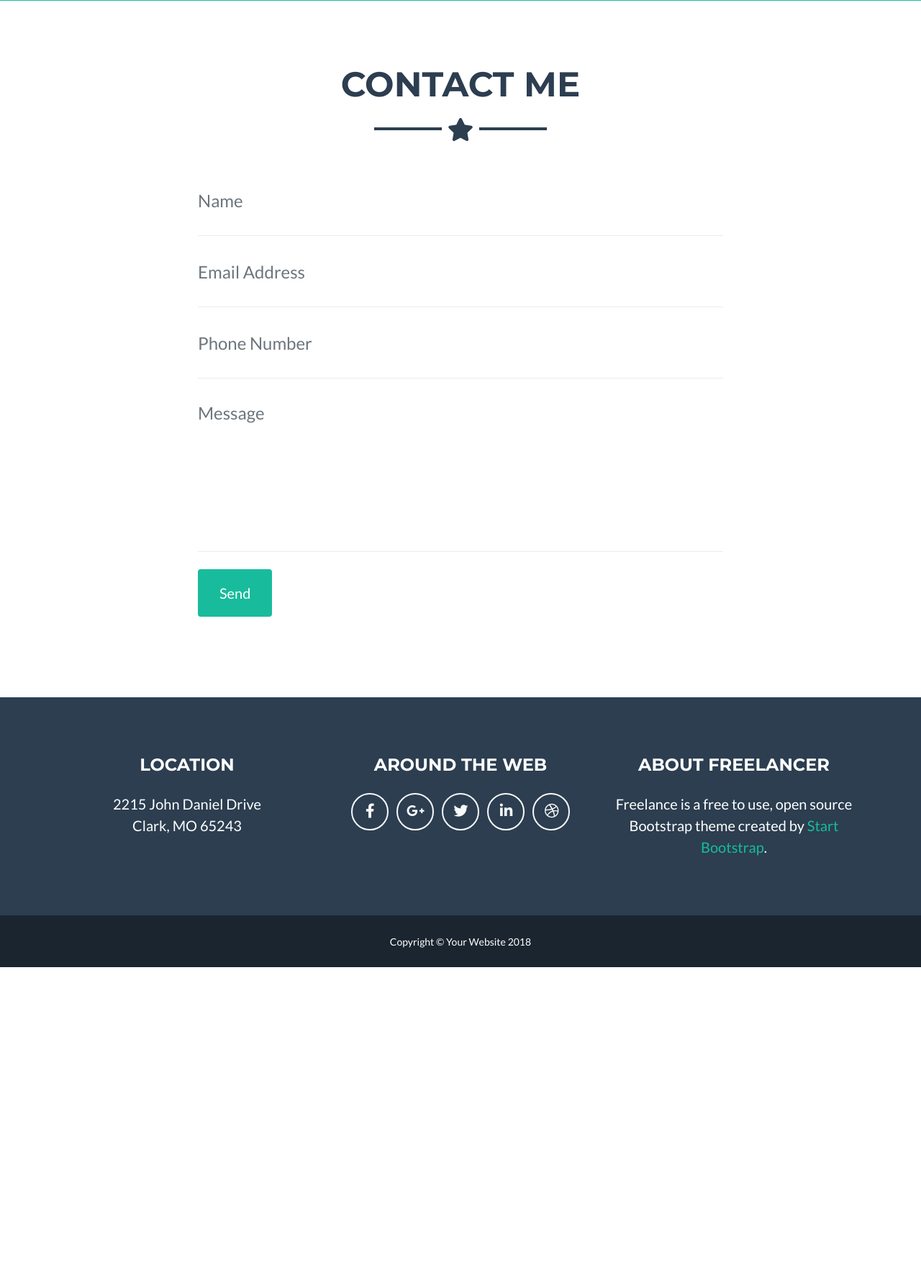
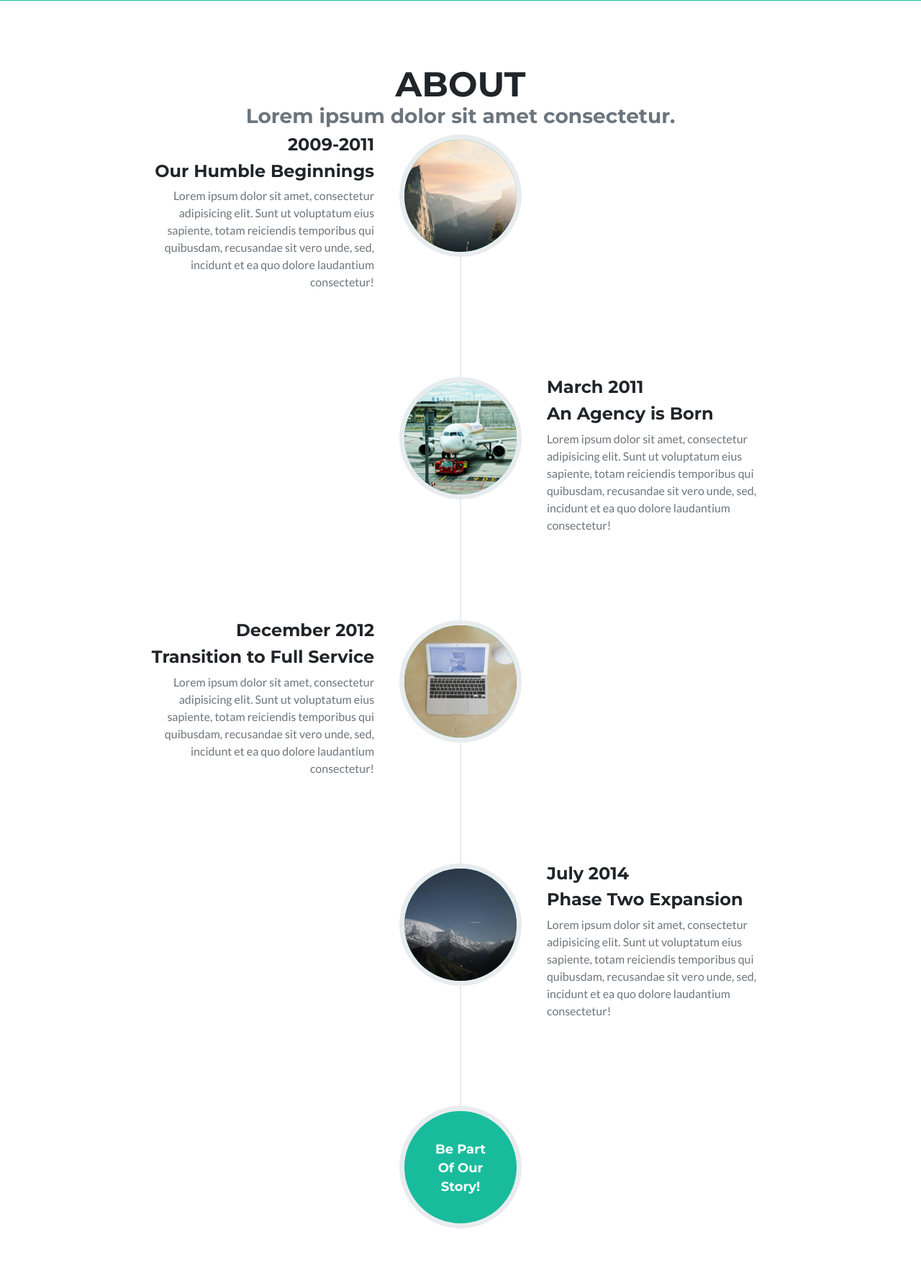
Before and after one commit to gparmeggiani/personal_website, a PHP site: page / in a window 1280 px wide. Shown: the part 2252-4021 px from the top of the page at 72% size. Before the commit the page ends 3596 px from the top, so only its background shows below. Run offline with PHP 8.4, Linux system fonts and the light colour scheme; style sheets or scripts are compiled from the project's sources; some libraries are stand-ins or nearby versions.

Commit message:
Add timeline template

```diff
--- a/src/index.html
+++ b/src/index.html
@@ -153,6 +153,88 @@
         </div>
       </div>
     </section>
+
+    <!-- About -->
+    <section id="about">
+      <div class="container">
+        <div class="row">
+          <div class="col-lg-12 text-center">
+            <h2 class="section-heading text-uppercase">About</h2>
+            <h3 class="section-subheading text-muted">Lorem ipsum dolor sit amet consectetur.</h3>
+          </div>
+        </div>
+        <div class="row">
+          <div class="col-lg-12">
+            <ul class="timeline">
+              <li>
+                <div class="timeline-image">
+                  <img class="rounded-circle img-fluid" src="static/img/about/1.jpg" alt="">
+                </div>
+                <div class="timeline-panel">
+                  <div class="timeline-heading">
+                    <h4>2009-2011</h4>
+                    <h4 class="subheading">Our Humble Beginnings</h4>
+                  </div>
+                  <div class="timeline-body">
+                    <p class="text-muted">Lorem ipsum dolor sit amet, consectetur adipisicing elit. Sunt ut voluptatum eius sapiente, totam reiciendis temporibus qui quibusdam, recusandae sit vero unde, sed, incidunt et ea quo dolore laudantium consectetur!</p>
+                  </div>
+                </div>
+              </li>
+              <li class="timeline-inverted">
+                <div class="timeline-image">
+                  <img class="rounded-circle img-fluid" src="static/img/about/2.jpg" alt="">
+                </div>
+                <div class="timeline-panel">
+                  <div class="timeline-heading">
+                    <h4>March 2011</h4>
+                    <h4 class="subheading">An Agency is Born</h4>
+                  </div>
+                  <div class="timeline-body">
+                    <p class="text-muted">Lorem ipsum dolor sit amet, consectetur adipisicing elit. Sunt ut voluptatum eius sapiente, totam reiciendis temporibus qui quibusdam, recusandae sit vero unde, sed, incidunt et ea quo dolore laudantium consectetur!</p>
+                  </div>
+                </div>
+              </li>
+              <li>
+                <div class="timeline-image">
+                  <img class="rounded-circle img-fluid" src="static/img/about/3.jpg" alt="">
+                </div>
+                <div class="timeline-panel">
+                  <div class="timeline-heading">
+                    <h4>December 2012</h4>
+                    <h4 class="subheading">Transition to Full Service</h4>
+                  </div>
+                  <div class="timeline-body">
+                    <p class="text-muted">Lorem ipsum dolor sit amet, consectetur adipisicing elit. Sunt ut voluptatum eius sapiente, totam reiciendis temporibus qui quibusdam, recusandae sit vero unde, sed, incidunt et ea quo dolore laudantium consectetur!</p>
+                  </div>
+                </div>
+              </li>
+              <li class="timeline-inverted">
+                <div class="timeline-image">
+                  <img class="rounded-circle img-fluid" src="static/img/about/4.jpg" alt="">
+                </div>
+                <div class="timeline-panel">
+                  <div class="timeline-heading">
+                    <h4>July 2014</h4>
+                    <h4 class="subheading">Phase Two Expansion</h4>
+                  </div>
+                  <div class="timeline-body">
+                    <p class="text-muted">Lorem ipsum dolor sit amet, consectetur adipisicing elit. Sunt ut voluptatum eius sapiente, totam reiciendis temporibus qui quibusdam, recusandae sit vero unde, sed, incidunt et ea quo dolore laudantium consectetur!</p>
+                  </div>
+                </div>
+              </li>
+              <li class="timeline-inverted">
+                <div class="timeline-image">
+                  <h4>Be Part
+                    <br>Of Our
+                    <br>Story!</h4>
+                </div>
+              </li>
+            </ul>
+          </div>
+        </div>
+      </div>
+    </section>
+
 
     <!-- Contact Section -->
     <section id="contact">
--- /dev/null
+++ b/src/scss/_timeline.scss
@@ -0,0 +1,178 @@
+// Styling for the timeline section
+.timeline {
+  position: relative;
+  padding: 0;
+  list-style: none;
+  &:before {
+    position: absolute;
+    top: 0;
+    bottom: 0;
+    left: 40px;
+    width: 2px;
+    margin-left: -1.5px;
+    content: '';
+    background-color: $gray-200;
+  }
+  > li {
+    position: relative;
+    min-height: 50px;
+    margin-bottom: 50px;
+    &:after,
+    &:before {
+      display: table;
+      content: ' ';
+    }
+    &:after {
+      clear: both;
+    }
+    .timeline-panel {
+      position: relative;
+      float: right;
+      width: 100%;
+      padding: 0 20px 0 100px;
+      text-align: left;
+      &:before {
+        right: auto;
+        left: -15px;
+        border-right-width: 15px;
+        border-left-width: 0;
+      }
+      &:after {
+        right: auto;
+        left: -14px;
+        border-right-width: 14px;
+        border-left-width: 0;
+      }
+    }
+    .timeline-image {
+      position: absolute;
+      z-index: 100;
+      left: 0;
+      width: 80px;
+      height: 80px;
+      margin-left: 0;
+      text-align: center;
+      color: white;
+      border: 7px solid $gray-200;
+      border-radius: 100%;
+      background-color: $primary;
+      h4 {
+        font-size: 10px;
+        line-height: 14px;
+        margin-top: 12px;
+      }
+    }
+    &.timeline-inverted > .timeline-panel {
+      float: right;
+      padding: 0 20px 0 100px;
+      text-align: left;
+      &:before {
+        right: auto;
+        left: -15px;
+        border-right-width: 15px;
+        border-left-width: 0;
+      }
+      &:after {
+        right: auto;
+        left: -14px;
+        border-right-width: 14px;
+        border-left-width: 0;
+      }
+    }
+    &:last-child {
+      margin-bottom: 0;
+    }
+  }
+  .timeline-heading {
+    h4 {
+      margin-top: 0;
+      color: inherit;
+      &.subheading {
+        text-transform: none;
+      }
+    }
+  }
+  .timeline-body {
+     > ul,
+    > p {
+      margin-bottom: 0;
+    }
+  }
+}
+@media(min-width:768px) {
+  .timeline {
+    &:before {
+      left: 50%;
+    }
+    > li {
+      min-height: 100px;
+      margin-bottom: 100px;
+      .timeline-panel {
+        float: left;
+        width: 41%;
+        padding: 0 20px 20px 30px;
+        text-align: right;
+      }
+      .timeline-image {
+        left: 50%;
+        width: 100px;
+        height: 100px;
+        margin-left: -50px;
+        h4 {
+          font-size: 13px;
+          line-height: 18px;
+          margin-top: 16px;
+        }
+      }
+      &.timeline-inverted > .timeline-panel {
+        float: right;
+        padding: 0 30px 20px 20px;
+        text-align: left;
+      }
+    }
+  }
+}
+@media(min-width:992px) {
+  .timeline {
+    > li {
+      min-height: 150px;
+      .timeline-panel {
+        padding: 0 20px 20px;
+      }
+      .timeline-image {
+        width: 150px;
+        height: 150px;
+        margin-left: -75px;
+        h4 {
+          font-size: 18px;
+          line-height: 26px;
+          margin-top: 30px;
+        }
+      }
+      &.timeline-inverted > .timeline-panel {
+        padding: 0 20px 20px;
+      }
+    }
+  }
+}
+@media(min-width:1200px) {
+  .timeline {
+    > li {
+      min-height: 170px;
+      .timeline-panel {
+        padding: 0 20px 20px 100px;
+      }
+      .timeline-image {
+        width: 170px;
+        height: 170px;
+        margin-left: -85px;
+        h4 {
+          margin-top: 40px;
+        }
+      }
+      &.timeline-inverted > .timeline-panel {
+        padding: 0 100px 20px 20px;
+      }
+    }
+  }
+}
--- a/src/scss/freelancer.scss
+++ b/src/scss/freelancer.scss
@@ -4,6 +4,7 @@
 @import "navbar.scss";
 @import "masthead.scss";
 @import "portfolio.scss";
+@import "timeline.scss";
 @import "contact.scss";
 @import "footer.scss";
 @import "bootstrap-overrides.scss";
```
Also changed, not shown: www/index.html (+82 -0 lines), src/static/img/about/1.jpg (added), src/static/img/about/2.jpg (added), src/static/img/about/3.jpg (added), src/static/img/about/4.jpg (added).
